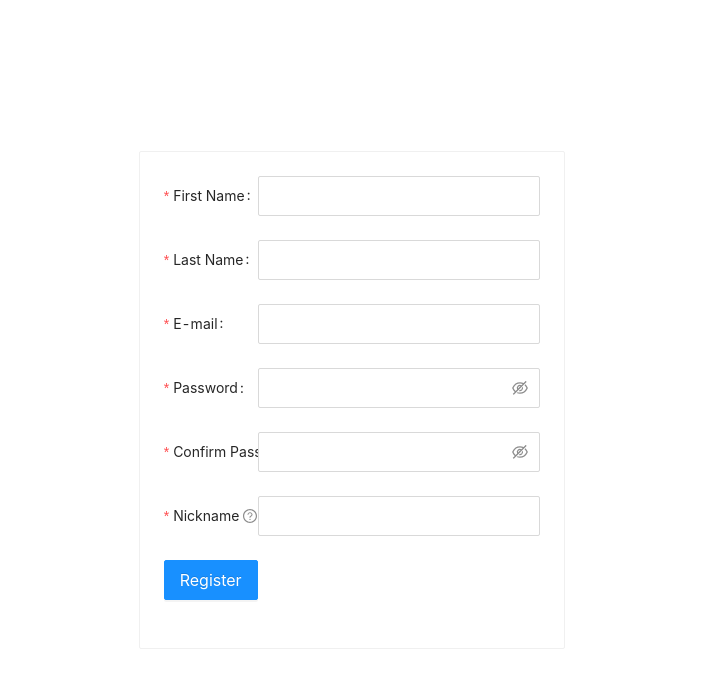
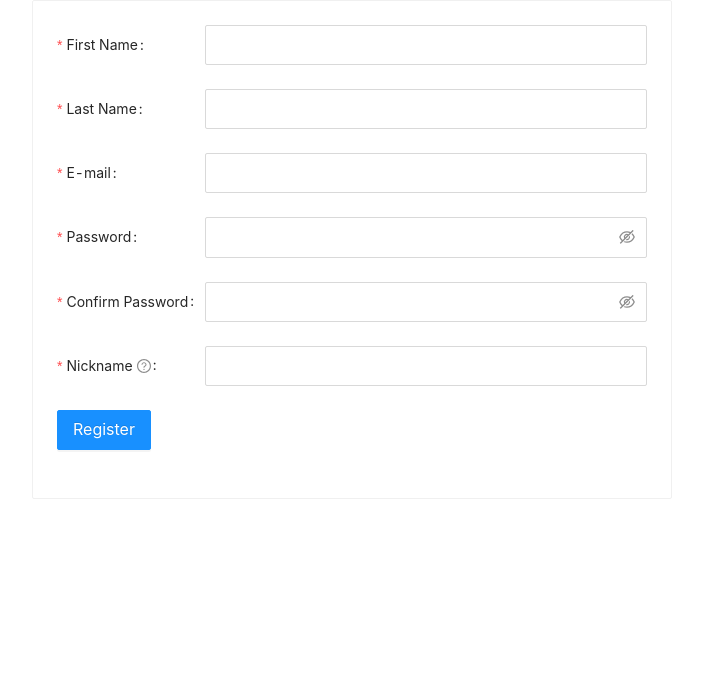
Before and after one commit to AlexGitH/excel-test, a React (Create React App) app in the folder client/: page / in a window 1280 px wide. Shown: the top 688 px of the page, without its empty margins (288-991 px from the left). Built offline with nearby package versions, Linux system fonts and the light colour scheme.

Commit message:
Correct sizes for login and registration forms in App;

```diff
--- a/client/src/App.js
+++ b/client/src/App.js
@@ -40,8 +40,10 @@ function App() {
     <Provider store={store}>
       <div className="App">
         {/* <UserInfo /> */}
-        <Row justify="center" align="middle" style={{ minHeight: '100vh' }}>
-          <Col span={8} >
+        {/* <Row justify="center" align="middle" style={{ minHeight: '100vh' }}> */}
+        <Row justify="center" style={{ minHeight: '100vh' }}>
+          {/* <Col span={8} > */}
+          <Col xs={24} sm={22} md={18} lg={16} xl={12} >
 
             {/* <CNormalLoginForm /> */}
             <CRegistrationForm />
```
